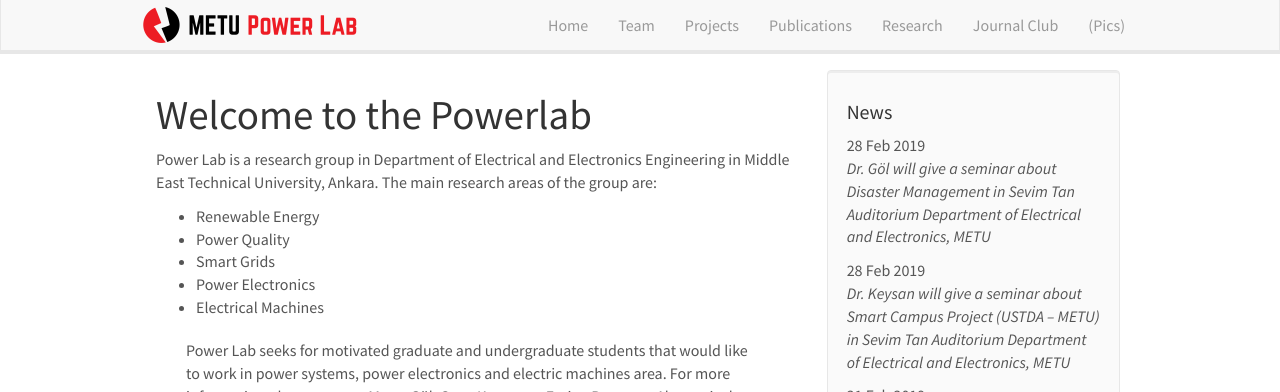
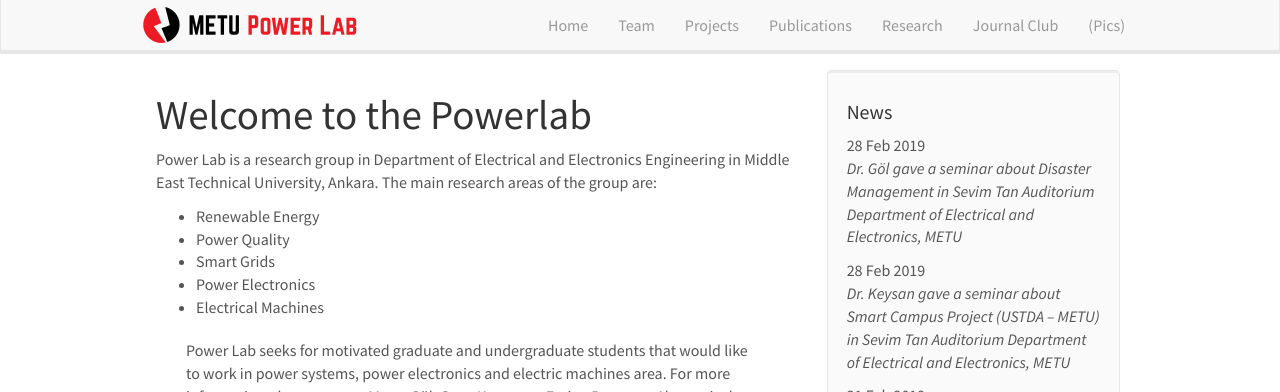
Before and after one commit to odtu/odtu.github.io, a Jekyll site: the page built from _pages/home.md, in a window 1280 px wide and 1279 px high. Shown: the top 392 px of the window. Built offline with Jekyll 4.4.1, drawn with Linux system fonts in a browser that asks for light colours; nearby versions of some CDN libraries.

Commit message:
news update

```diff
--- a/_data/news.yml
+++ b/_data/news.yml
@@ -1,7 +1,7 @@
 - date: 28 Feb 2019
-  headline: Dr. Göl will give a seminar about Disaster Management in Sevim Tan Auditorium Department of Electrical and Electronics, METU
+  headline: Dr. Göl gave a seminar about Disaster Management in Sevim Tan Auditorium Department of Electrical and Electronics, METU
 - date: 28 Feb 2019
-  headline: Dr. Keysan will give a seminar about Smart Campus Project (USTDA – METU) in Sevim Tan Auditorium Department of Electrical and Electronics, METU
+  headline: Dr. Keysan gave a seminar about Smart Campus Project (USTDA – METU) in Sevim Tan Auditorium Department of Electrical and Electronics, METU
 - date: 21 Feb 2019
   headline: Dr. Bostancı gave a seminar about Electrical Vehicles in ARC-210 Ayaslı Research Center of Electrical and Electronics Engineering Department, METU
 - date: 4 May 2018
```
